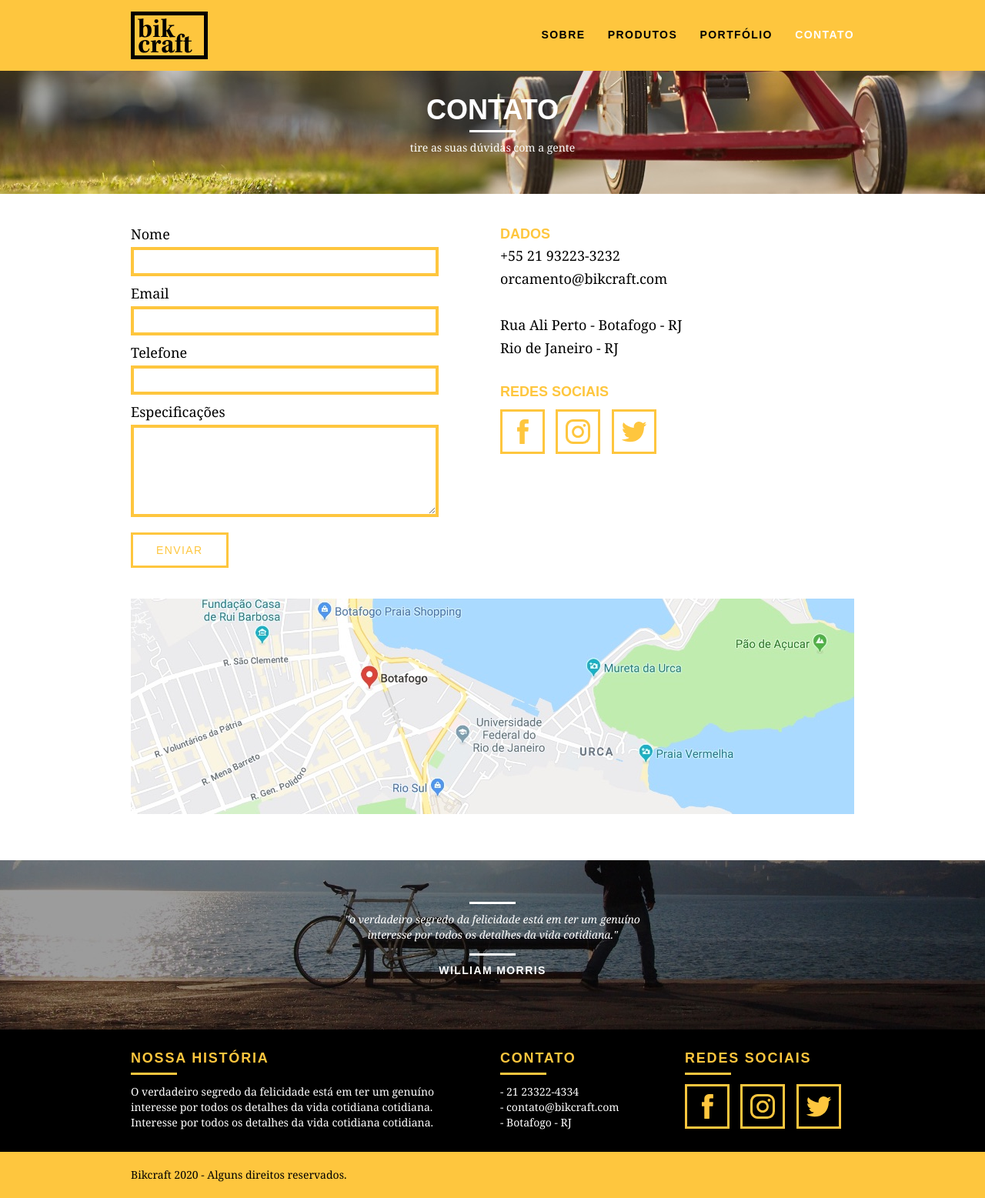
After one commit to Claudeilto/origamid, a PHP site: page /contato.html in a window 1280 px wide. The commit adds this page. Shown: the whole page at 77% size. Run offline with PHP 8.4, Linux system fonts and the light colour scheme.

Commit message:
Finalizado a página de Contato.

```diff
--- /dev/null
+++ b/bikcraft/contato.html
@@ -0,0 +1,123 @@
+<!DOCTYPE html>
+<html lang="pt-br">
+
+<head>
+    <meta charset="UTF-8">
+    <meta name="viewport" content="width=device-width, initial-scale=1.0">
+    <title>Bikcraft - Contato</title>
+    <link rel="stylesheet" href="css/normalize.css">
+    <link rel="stylesheet" href="css/reset.css">
+    <link rel="stylesheet" href="css/grid.css">
+    <link rel="stylesheet" href="css/style.css">
+    <link rel="stylesheet" href="css/contato.css">
+</head>
+
+<body>
+    <header class="header">
+        <div class="container">
+            <a href="index.html" class="grid-4">
+                <img src="img/bikcraft.svg" alt="">
+            </a>
+            <nav class="header_menu grid-12">
+                <ul>
+                    <li><a href="sobre.html">Sobre</a></li>
+                    <li><a href="produtos.html">Produtos</a></li>
+                    <li><a href="portfolio.html">Portfólio</a></li>
+                    <li><a href="contato.html" class="menu_ativo">Contato</a></li>
+                </ul>
+            </nav>
+        </div>
+    </header>
+
+    <section class="introducao_interna interna_contato">
+        <div class="container">
+            <h1>Contato</h1>
+            <p>tire as suas dúvidas com a gente</p>
+        </div>
+    </section>
+
+    <section class="contato container">
+        <form action="" id="form_orcamento" class="contato_form grid-8">
+            <label for="nome">Nome</label>
+            <input type="text" id="nome">
+            <label for="email">Email</label>
+            <input type="text" id="email">
+            <label for="telefone">Telefone</label>
+            <input type="text" id="telefone">
+            <label for="espec">Especificações</label>
+            <textarea name="espec" id="espec"></textarea>
+            <button type="submit" class="btn btn-preto">Enviar</button>
+        </form>
+
+        <div class="contato_dados grid-8">
+            <h3>Dados</h3>
+            <span>+55 21 93223-3232</span>
+            <span>orcamento@bikcraft.com</span>
+            <span>Rua Ali Perto - Botafogo - RJ</span>
+            <span>Rio de Janeiro - RJ</span>
+            <h3>Redes sociais</h3>
+            <ul>
+                <li><a href="http://facebook.com" target="_blank"><img src="img/redes-sociais/facebook.svg"
+                            alt="Facebook bikcraft"></a></li>
+                <li><a href="http://instagram.com" target="_blank"><img src="img/redes-sociais/instagram.svg"
+                            alt="Instragram bikcraft"></a></li>
+                <li><a href="http://twitter.com" target="_blank"><img src="img/redes-sociais/twitter.svg"
+                            alt="Twitter bikcraft"></a></li>
+            </ul>
+        </div>
+    </section>
+
+    <section class="container contato_mapa">
+        <a href="http://google.com" target="_blank" class="grid-16"><img src="img/endereco-bikcraft.jpg" alt="Endereço Bikcraft"></a>
+    </section>
+
+    <section class="quebra">
+        <blockquote class="quote-externo container">
+            <p>"o verdadeiro segredo da felicidade está em ter um genuíno interesse por todos os detalhes da vida
+                cotidiana."</p>
+            <cite>William Morris</cite>
+        </blockquote>
+    </section>
+
+    <footer>
+        <div class="footer">
+            <div class="container">
+
+                <div class="grid-8 footer_historia">
+                    <h3>Nossa história</h3>
+                    <p>O verdadeiro segredo da felicidade está em ter um genuíno interesse por todos os detalhes da vida
+                        cotidiana cotidiana. Interesse por todos os detalhes da vida cotidiana cotidiana.</p>
+                </div>
+
+                <div class="grid-4 footer_contato">
+                    <h3>Contato</h3>
+                    <ul>
+                        <li>- 21 23322-4334</li>
+                        <li>- contato@bikcraft.com</li>
+                        <li>- Botafogo - RJ</li>
+                    </ul>
+                </div>
+
+                <div class="grid-4 footer_redes">
+                    <h3>Redes Sociais</h3>
+                    <ul>
+                        <li><a href="http://facebook.com" target="_blank"><img src="img/redes-sociais/facebook.svg"
+                                    alt="Facebook bikcraft"></a></li>
+                        <li><a href="http://instagram.com" target="_blank"><img src="img/redes-sociais/instagram.svg"
+                                    alt="Instragram bikcraft"></a></li>
+                        <li><a href="http://twitter.com" target="_blank"><img src="img/redes-sociais/twitter.svg"
+                                    alt="Twitter bikcraft"></a></li>
+                    </ul>
+                </div>
+            </div>
+        </div>
+        <div class="copy">
+            <div class="container">
+                <p class="grid-16">Bikcraft 2020 - Alguns direitos reservados.</p>
+            </div>
+        </div>
+    </footer>
+    <script type="text/javascript" src="js/script.js"></script>
+</body>
+
+</html>
--- /dev/null
+++ b/bikcraft/css/contato.css
@@ -0,0 +1,94 @@
+.interna_contato {
+    background: url("../img/bg-contato.jpg") no-repeat center;
+    background-size: cover;
+}
+
+/* Orçamento */
+
+.contato {
+    padding: 40px 0;
+}
+
+.contato_form {
+    padding-right: 60px;
+}
+
+.contato_form label {
+    display: block;
+    font-family: Georgia, 'Times New Roman', Times, serif;
+    font-size: 18px;
+    line-height: 25px;
+    margin-bottom: 4px;
+}
+
+.contato_form input {
+    display: block;
+    width: 100%;
+    border: 4px solid #fec63e;
+    background: none;
+    padding: 7px 10px;
+    outline: none;
+    font-size: 14px;
+    font-family: Georgia, 'Times New Roman', Times, serif;
+    margin-bottom: 10px;
+}
+
+.contato_form textarea {
+    display: block;
+    width: 100%;
+    height: 120px;
+    border: 4px solid #fec63e;
+    background: none;
+    padding: 7px 10px;
+    outline: none;
+    font-size: 14px;
+    font-family: Georgia, 'Times New Roman', Times, serif;
+    margin-bottom: 20px;
+}
+
+.contato_form button {
+    padding-top: 7px 40px;
+    background: none;
+}
+
+.contato_dados h3 {
+    font-size: 18px;
+    text-transform: uppercase;
+    color: #fec63e;
+    line-height: 25px;
+    font-weight: bold;
+}
+
+.contato_dados span {
+    display: block;
+    font-size: 18px;
+    line-height: 30px;
+    font-family: Georgia, 'Times New Roman', Times, serif;
+}
+
+.contato_dados span:nth-of-type(even) {
+    margin-bottom: 30px;
+}
+
+.contato_dados ul {
+    margin-top: 10px;
+}
+
+.contato_dados ul li {
+    display: inline-block;
+    margin-right: 10px;
+}
+
+.contato_dados ul li a {
+    border: 3px solid #fec63e;
+    display: block;
+    padding: 10px;
+}
+
+.contato_dados ul li a:hover {
+    border-color: #000;
+}
+
+.contato_mapa {
+    margin-bottom: 60px;
+}
--- a/bikcraft/css/produtos.css
+++ b/bikcraft/css/produtos.css
@@ -151,7 +151,7 @@
     font-family: Georgia, 'Times New Roman', Times, serif;
 }
 
-.dados_email {
+.orcamento_dados span:nth-of-type(2) {
     margin-bottom: 40px;
 
 }
--- a/bikcraft/produtos.html
+++ b/bikcraft/produtos.html
@@ -108,7 +108,7 @@
             <div class="orcamento_dados grid-8">
                 <h3>Dados</h3>
                 <span>+55 21 93223-3232</span>
-                <span class="dados_email">orcamento@bikcraft.com</span>
+                <span>orcamento@bikcraft.com</span>
                 <h3>Monte a sua Bikcraft</h3>
                 <p>Escolha as especificações</p>
                 <ul>
```
